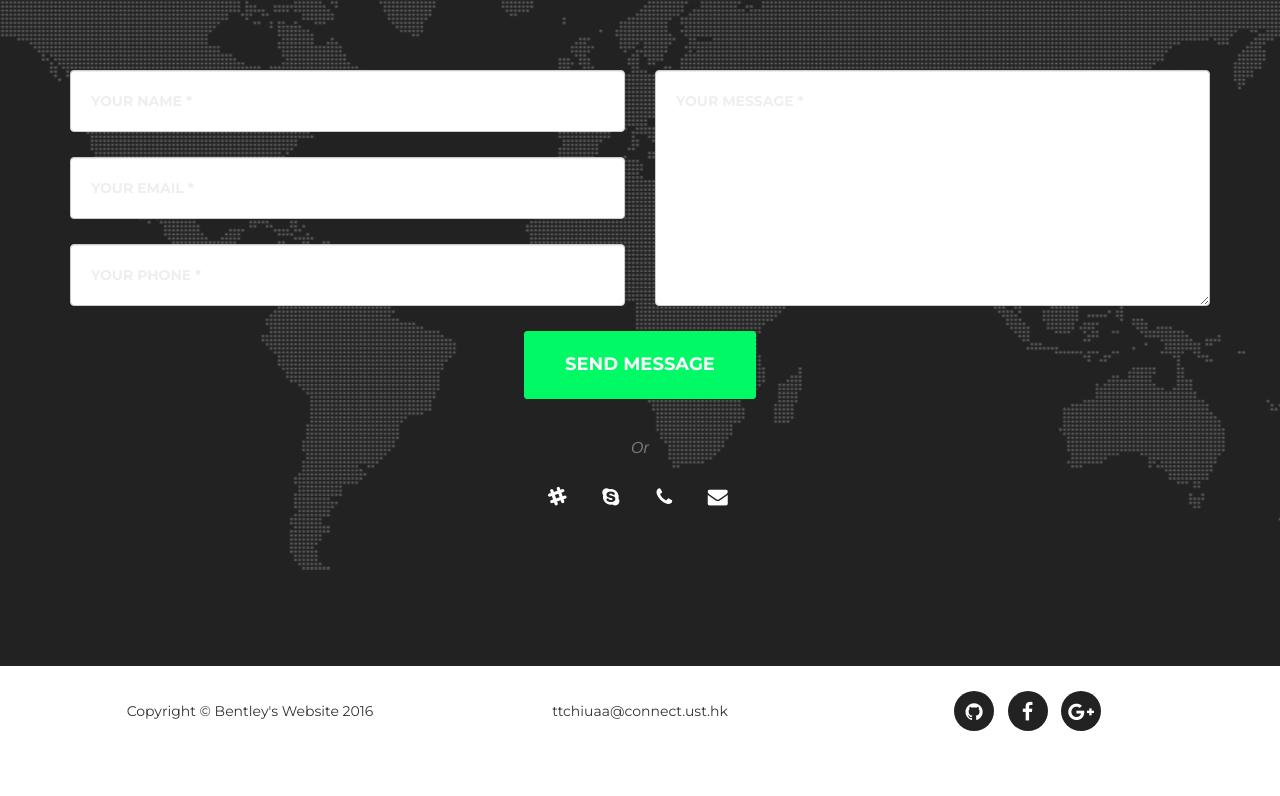
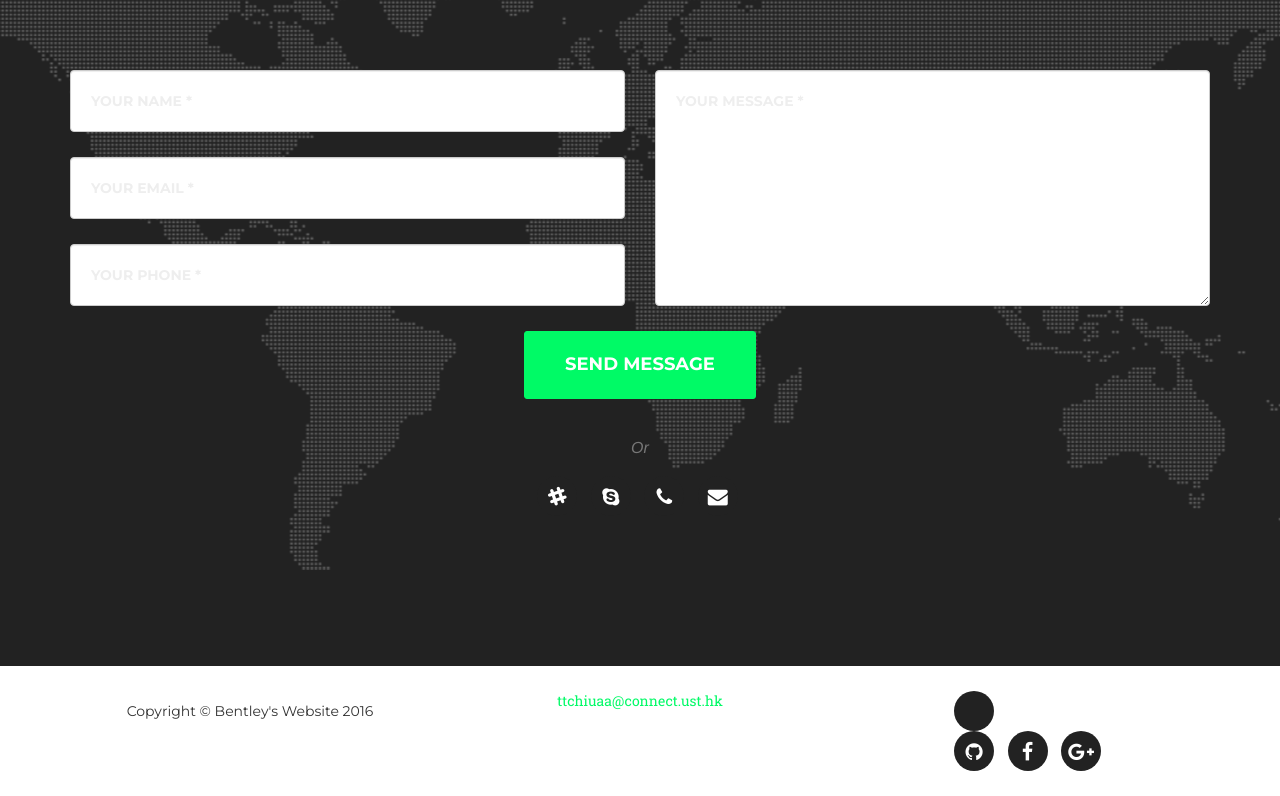
Before and after one commit to ttchiuaa/personal-website, a website: page index.html in a window 1280 px wide. Shown: the part 5443-6239 px from the top of the page. Before the commit the page ends 6199 px from the top, so only its background shows below. Drawn offline with nearby package versions, Linux system fonts and the light colour scheme; a web font is replaced by a local one.

Commit message:
links modified

```diff
--- a/index.html
+++ b/index.html
@@ -550,15 +550,15 @@
                     <span class="copyright">Copyright &copy; Bentley's Website 2016</span>
                 </div>
 				<div class="col-md-4">
-                    <span class="copyright">ttchiuaa@connect.ust.hk</span>
+                    <a href="mailto:ttchiuaa@connect.ust.hk">ttchiuaa@connect.ust.hk<a>
                 </div>
                 <div class="col-md-4">
                     <ul class="list-inline social-buttons">
-                        <li><a href="#"><i class="fa fa-github"></i></a>
+                        <li><a href="https://github.com/ttchiuaa"><i class="fa fa-github"></i></a>
                         </li>
-                        <li><a href="#"><i class="fa fa-facebook"></i></a>
+                        <li><a href="https://www.facebook.com/bentley.chiu.5"><i class="fa fa-facebook"></i></a>
                         </li>
-                        <li><a href="#"><i class="fa fa-google-plus"></i></a>
+                        <li><a href="https://plus.google.com/106229469989332894383"><i class="fa fa-google-plus"></i></a>
                         </li>
                     </ul>
                 </div>
```
